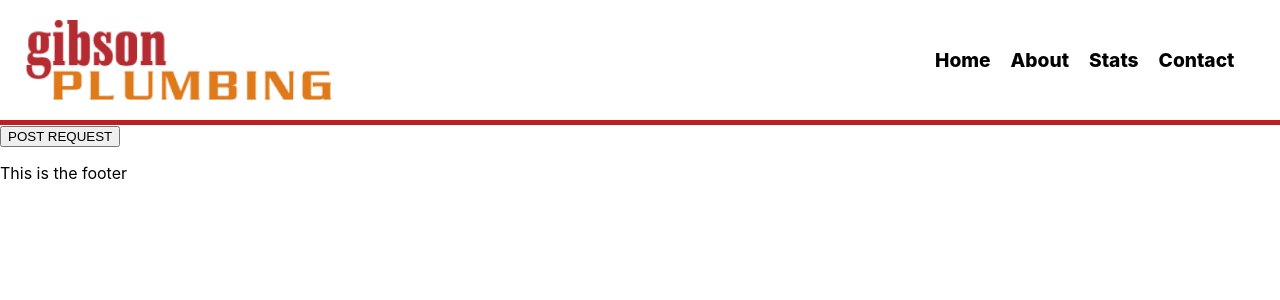
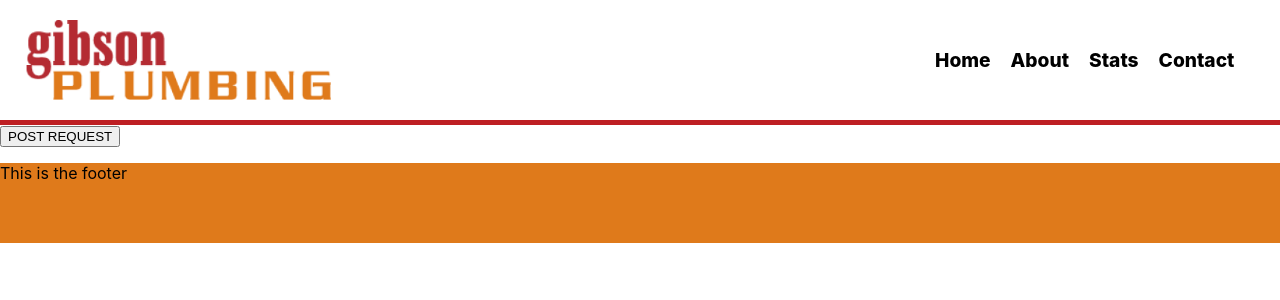
Before and after one commit to JS-goose/gibson-code-challenge, a React (Create React App) app: page / in a window 1280 px wide. Shown: the top 300 px of the page. Built offline with nearby package versions, Linux system fonts and the light colour scheme.

Commit message:
working on putting the footer at bottom

```diff
--- a/src/components/Footer/Footer.js
+++ b/src/components/Footer/Footer.js
@@ -1,10 +1,11 @@
 import React from 'react';
+import styles from './Footer.module.css';
 
 const Footer = () => {
     return (
-        <div>
+        <footer>
             <p>This is the footer</p>
-        </div>
+        </footer>
     )
 }
 
--- /dev/null
+++ b/src/components/Footer/Footer.module.css
@@ -0,0 +1,5 @@
+footer {
+    background-color: var(--orange);
+    height: 10vh;
+    grid-row-start: 2;
+}
--- a/src/index.css
+++ b/src/index.css
@@ -3,7 +3,15 @@
   --orange: #DF7A1B;
 }
 
+html {
+  height: 100%;
+  width: 100%;
+}
+
 body {
+  min-height: 100%;
+  display: grid;
+  grid-template-rows: 1fr auto;
   margin: 0;
   font-family: -apple-system, BlinkMacSystemFont, "Segoe UI", "Roboto", "Oxygen",
     "Ubuntu", "Cantarell", "Fira Sans", "Droid Sans", "Helvetica Neue",
```
